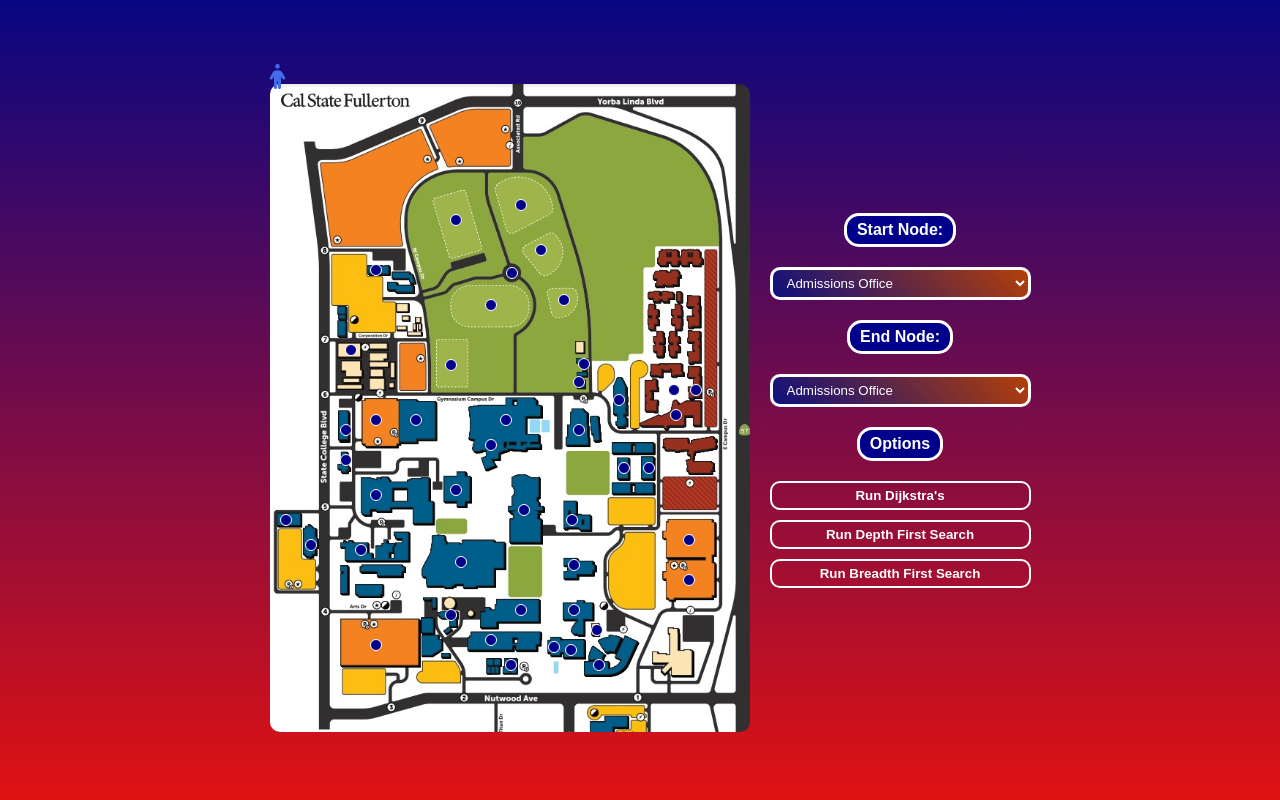
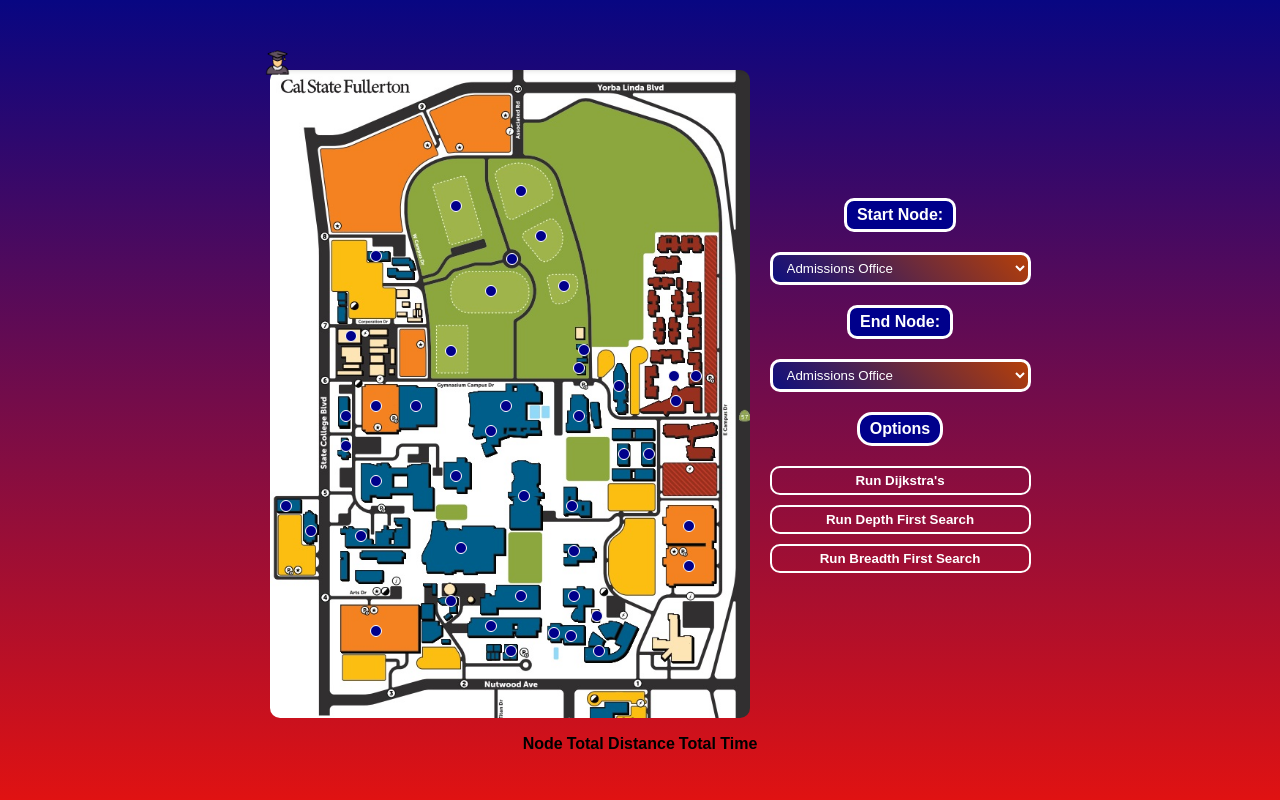
Before and after one commit to KoiosPika/campus-navigation, a Flask app: page / in a window 1280 px wide. Run offline with Flask 3, Linux system fonts and the light colour scheme; lists and menus that the app fills with data are empty.

Commit message:
fixed graph

```diff
--- a/app.py
+++ b/app.py
@@ -6,111 +6,299 @@ app = Flask(__name__)
 
 def create_graph():
     graph = {
-        "AD" : {"LH": 1, "SGMH": 1, "CJ": 1, "GH": 1, "MC": 4},
-        "B"  : {"KHS": 2, "PL": 5, "TSU": 2, "CPAC": 4, "SRC": 3},
-        "CC" : {"TS": 5, "TTF": 6},
-        "CPAC" : {"B": 4, "PL": 3, "H": 5, "MH": 2, "GC": 2, "NPS": 3, "TSU": 2, "VA": 2},
-        "CS" : {"E": 1, "GAS": 3, "ENPS": 4},
-        "E" : {"CS": 1, "RG": 4, "SHCC": 4, "EC": 6},
-        "DBH" : {"MH": 1, "MC": 1, "LH": 1, "GC": 2},
-        "EC" : {"PL": 2, "H": 3, "E": 6, "SHCC": 5},
-        "ENPS" : {"CS": 4, "ESPS": 1},
-        "ESPS" : {"ENPS": 1, "H": 7, "CJ": 4},
-        "GAH" : {"UP": 1, "SCPS": 2, "TSU": 2},
-        "GAS": {"CS": 3, "RG": 2, "RH": 1, "HRE": 1},
-        "GC" : {"CPAC": 2, "DBH": 2, "MH": 2, "NPS": 2},
-        "GF" : {"TS": 2, "AF": 1, "TSC": 2},
-        "GH" : {"H": 2, "MH": 2, "AD": 1, "LH": 1, "CJ": 1},
-        "H" : {"CPAC": 5, "EC": 3, "ESPS": 7, "GH": 2, "PL": 4, "MH": 3},
-        "HRE": {"GAS": 1, "RH": 1},
-        "KHS": {"B": 2, "SRC": 3, "TG": 1, "PL": 3},
-        "LH" : {"AD": 1, "DBH": 1, "GH": 1, "MH": 1, "MC": 3},
-        "MC" : {"DBH": 1, "LH": 3, "AD": 4, "SGMH": 4},
-        "MH" : {"CPAC": 2, "DBH": 1, "GC": 2, "GH": 2, "H": 3, "LH": 1},
-        "MS" : {"TSF": 4, "T": 2},
-        "NPS" : {"GC": 2, "CPAC": 3, "VA": 6},
-        "PL" : {"B": 5, "CPAC": 3, "EC": 2, "H": 3, "KHS": 3, "SHCC": 4},
-        "RG" : {"E": 4, "GAS": 2, "SHCC": 3, "RH": 4},
-        "RH" : {"GAS": 1, "HRE": 1, "RG": 4},
-        "SCPS" : {"GAH": 2, "UP": 1, "SRC": 1, "TSU": 3, "CY": 5},
-        "SGMH" : {"AD": 1, "MC": 4, "CJ": 2},
-        "SHCC" : {"E": 4, "TG": 3, "PL": 4, "RG": 3, "EC": 5, "T": 2},
-        "SRC" : {"KHS": 3, "SCPS": 1, "TG": 2, "B": 3, "TTC": 1},
-        "T" : {"MS": 2, "SHCC": 2, "TG": 5},
-        "TG" : {"KHS": 1, "SHCC": 3, "SRC": 2, "T": 5, "TTC": 2},
-        "TH" : {"ASC": 1, "VA": 3, "TSU": 6},
-        "TS" : {"CC": 5, "GF": 2, "TSC": 3, "TTF": 4, "AF": 4},
-        "TSC" : {"GF": 2, "TS": 3, "AF": 1, "TTF": 1, "TSF": 3},
-        "TSF" : {"MS": 4, "TSC": 3, "AF": 1, "TTF": 2},
-        "TSU" : {"B": 2, "GAH": 2, "SCPS": 3, "TH": 6, "VA": 3, "CPAC": 2},
-        "TTC" : {"TG": 2, "TTF": 1, "SRC": 1},
-        "TTF": {"CC": 6, "TS": 4, "TSC": 1, "TSF": 2, "TTC": 1, "AF": 3},
-        "UP" : {"GAH": 1, "SCPS": 1, "CY": 6},
-        "VA" : {"TH": 3, "TSU": 3, "CPAC": 2, "NPS": 6},
-        "AF" : {"GF": 1, "TS": 4, "TSC": 1, "TSF": 1, "TTF": 3},
-        "ASC" : {"TH": 1},
-        "CJ" : {"AD": 1, "GH": 1, "SGMH": 2, "ESPS":4},
-        "CY" : {"SCPS": 5, "UP": 6},
+        "AD" : {
+            "LH": {"distance":92, "time": 1, "accessibility": True},
+            "SGMH": {"distance":528, "time": 3, "accessibility": True},
+            "CJ": {"distance": 482, "time": 2, "accessibility": True},
+            "GH": {"distance": 528, "time": 2, "accessibility": True},
+            "MC": {"distance": 266, "time": 1, "accessibility": True }},
+        "B" : {
+            "KHS": {"distance": 1056, "time": 3, "accessibility": True},
+            "PL": {"distance": 1584, "time": 6, "accessibility": True},
+            "TSU": {"distance": 1056, "time": 4, "accessibility": True},
+            "CPAC": {"distance": 1056, "time": 4, "accessibility": True},
+            "SRC": {"distance": 384, "time": 2, "accessibility": True}},
+        "CC" : {
+            "TS": {"distance": 1056, "time": 5, "accessibility": True},
+            "TTF": {"distance": 2112, "time": 9, "accessibility": True}},
+        "CPAC" : {
+            "B": {"distance": 1056, "time": 4, "accessibility": True},
+            "PL": {"distance": 1056, "time": 5, "accessibility": True},
+            "H": {"distance": 1584, "time": 6, "accessibility": True},
+            "MH": {"distance": 528, "time": 3, "accessibility": True},
+            "GC": {"distance": 1056, "time": 4, "accessibility": True},
+            "NPS": {"distance": 528, "time": 2, "accessibility": True},
+            "TSU": {"distance": 1056, "time": 4, "accessibility": True},
+            "VA": {"distance": 404, "time": 2, "accessibility": True}},
+        "CS" : {
+            "E": {"distance": 236, "time": 1, "accessibility": True},
+            "GAS": {"distance": 2640, "time": 11, "accessibility": True},
+            "ENPS": {"distance": 1584, "time": 6, "accessibility": True}},
+        "E" : {
+            "CS": {"distance": 236, "time": 1, "accessibility": True},
+            "RG": {"distance": 528, "time": 3, "accessibility": True},
+            "SHCC": {"distance": 276, "time": 1, "accessibility": True},
+            "EC": {"distance": 1056, "time": 4, "accessibility": True}},
+        "DBH" : {
+            "MH": {"distance": 528, "time": 3, "accessibility": True},
+            "MC": {"distance": 528 , "time": 3, "accessibility": True},
+            "LH": {"distance": 528, "time": 2, "accessibility": True},
+            "GC": {"distance": 528, "time": 2, "accessibility": True}},
+        "EC" : {
+            "PL": {"distance": 1056, "time": 4, "accessibility": True},
+            "H": {"distance": 528, "time": 3, "accessibility": True},
+            "E": {"distance": 1056, "time": 4, "accessibility": True},
+            "SHCC": {"distance": 1056, "time": 4, "accessibility": True}},
+        "ENPS" : {
+            "CS": {"distance": 1584, "time": 6, "accessibility": True},
+            "ESPS": {"distance": 381, "time": 2, "accessibility": True}},
+        "ESPS" : {
+            "ENPS": {"distance": 381, "time": 2, "accessibility": True},
+            "H": {"distance": 1056, "time": 5, "accessibility": True},
+            "CJ": {"distance": 1056, "time": 5, "accessibility": True}},
+        "GAH" : {
+            "UP": {"distance": 528, "time": 3, "accessibility": True},
+            "SCPS": {"distance": 190, "time": 1, "accessibility": True},
+            "TSU": {"distance": 128, "time": 1, "accessibility": True}},
+        "GAS": {
+            "CS": {"distance": 259, "time": 1, "accessibility": True},
+            "RG": {"distance": 528, "time": 3, "accessibility": True},
+            "RH": {"distance": 528, "time": 2, "accessibility": True},
+            "HRE": {"distance": 233, "time": 1, "accessibility": True}},
+        "GC" : {
+            "CPAC": {"distance": 1056, "time": 4, "accessibility": True},
+            "DBH": {"distance": 528, "time": 2, "accessibility": True},
+            "MH": {"distance": 2112, "time": 8, "accessibility": True},
+            "NPS": {"distance": 3168, "time": 12, "accessibility": True}},
+        "GF" : {
+            "TS": {"distance": 1584, "time": 6, "accessibility": True},
+            "AF": {"distance": 1056, "time": 5, "accessibility": True},
+            "TSC": {"distance": 374, "time": 2, "accessibility": True}},
+        "GH" : {
+            "H": {"distance": 285, "time": 1, "accessibility": True},
+            "MH": {"distance": 449, "time": 2, "accessibility": True},
+            "AD": {"distance": 528, "time": 2, "accessibility": True},
+            "LH": {"distance": 528, "time": 3, "accessibility": True},
+            "CJ": {"distance": 1056, "time": 3, "accessibility": True}},
+        "H" : {
+            "CPAC": {"distance": 1584, "time": 6, "accessibility": True},
+            "EC": {"distance": 528, "time": 3, "accessibility": True},
+            "ESPS": {"distance": 1056, "time": 5, "accessibility": True},
+            "GH": {"distance": 285, "time": 1, "accessibility": True},
+            "PL": {"distance": 528, "time": 3, "accessibility": True},
+            "MH": {"distance": 528, "time": 3, "accessibility": True}},
+        "HRE": {
+            "GAS": {"distance": 233, "time": 1, "accessibility": True},
+            "RH": {"distance": 1584, "time": 7, "accessibility": True}},
+        "KHS": {
+            "B": {"distance": 1056, "time": 3, "accessibility": True},
+            "SRC": {"distance": 213, "time": 1, "accessibility": True},
+            "TG": {"distance": 7, "time": 1, "accessibility": True},
+            "PL": {"distance": 1584, "time": 6, "accessibility": True}},
+        "LH" : {
+            "AD": {"distance": 92, "time": 1, "accessibility": True},
+            "DBH": {"distance": 528, "time": 2, "accessibility": True},
+            "GH": {"distance": 528, "time": 3, "accessibility": True},
+            "MH": {"distance": 528, "time": 3, "accessibility": True},
+            "MC": {"distance": 390, "time": 2, "accessibility": True}},
+        "MC" : {
+            "DBH":{"distance": 528, "time": 3, "accessibility": True} ,
+            "LH": {"distance": 390, "time": 2, "accessibility": True},
+            "AD": {"distance": 266, "time": 1, "accessibility": True},
+            "SGMH": {"distance": 1056, "time": 4, "accessibility": True}},
+        "MH" : {
+            "CPAC": {"distance": 528, "time": 3, "accessibility": True},
+            "DBH": {"distance": 528, "time": 3, "accessibility": True},
+            "GC": {"distance": 2112, "time": 8, "accessibility": True},
+            "GH": {"distance": 449, "time": 2, "accessibility": True},
+            "H": {"distance": 528, "time": 3, "accessibility": True},
+            "LH": {"distance": 528, "time": 3, "accessibility": True}},
+        "MS" : {
+            "TSF": { "distance": 1584, "time" : 6, "accessibility" : True},
+            "T": { "distance": 295, "time" : 1, "accessibility" : True}},
+        "NPS" : {
+            "GC": { "distance": 528, "time" : 3, "accessibility" : True},
+            "CPAC": { "distance": 1056, "time" : 2, "accessibility" : True},
+            "VA": { "distance": 1056, "time" : 5, "accessibility" : True}},
+        "PL" : {
+            "B": { "distance": 1584, "time" : 6, "accessibility" : True},
+            "CPAC": { "distance": 1056, "time" : 5, "accessibility" : True},
+            "EC": { "distance": 384, "time" : 2, "accessibility" : True},
+            "H": { "distance": 528, "time" : 2, "accessibility" : True},
+            "KHS": { "distance": 528, "time" : 3, "accessibility" : True},
+            "SHCC": { "distance": 1056, "time" : 4, "accessibility" : True}},
+        "RG" : {
+            "E": { "distance": 528, "time" : 3, "accessibility" : True},
+            "GAS": { "distance": 528, "time" : 3, "accessibility" : True},
+            "SHCC": { "distance": 463, "time" : 2, "accessibility" : True},
+            "RH": { "distance": 528, "time" : 3, "accessibility" : True}},
+        "RH" : {
+            "GAS": { "distance": 528, "time" : 2, "accessibility" : True},
+            "HRE": { "distance": 528, "time" : 2, "accessibility" : True},
+            "RG": { "distance": 528, "time" : 3, "accessibility" : True}},
+        "SCPS" : {
+            "GAH": { "distance": 171, "time" : 1, "accessibility" : True},
+            "UP": { "distance": 285, "time" : 1, "accessibility" : True},
+            "SRC": { "distance": 410, "time" : 2, "accessibility" : True},
+            "TSU": { "distance": 318, "time" : 1, "accessibility" : True},
+            "CY": { "distance": 1584, "time" : 6, "accessibility" : True}},
+        "SGMH" : {
+            "AD": { "distance": 528, "time" : 3, "accessibility" : True},
+            "MC": { "distance": 1056, "time" : 4, "accessibility" : True},
+            "CJ": { "distance": 528, "time" : 2, "accessibility" : True}},
+        "SHCC" : {
+            "E": { "distance": 295, "time" : 1, "accessibility" : True},
+            "TG": { "distance": 1056, "time" : 4, "accessibility" : True},
+            "PL": { "distance": 1056, "time" : 4, "accessibility" : True},
+            "RG": { "distance": 463, "time" : 2, "accessibility" : True},
+            "EC": { "distance": 528, "time" : 2, "accessibility" : True},
+            "T": { "distance": 1056, "time" : 4, "accessibility" : True}},
+        "SRC" : {
+            "KHS": { "distance": 528, "time" : 3, "accessibility" : True},
+            "SCPS": { "distance": 410, "time" : 2, "accessibility" : True},
+            "TG": { "distance": 207, "time" : 1, "accessibility" : True},
+            "B": { "distance": 384, "time" : 2, "accessibility" : True},
+            "TTC": { "distance": 250, "time" : 1, "accessibility" : True}},
+        "T" : {
+            "MS": { "distance": 295, "time" : 1, "accessibility" : True},
+            "SHCC": { "distance": 1056, "time" : 4, "accessibility" : True},
+            "TG": { "distance": 528, "time" : 3, "accessibility" : True}},
+        "TG" : {
+            "KHS": { "distance": 125, "time" : 1, "accessibility" : True},
+            "SHCC": { "distance": 1056, "time" : 4, "accessibility" : True},
+            "SRC": { "distance": 207, "time" : 1, "accessibility" : True},
+            "T": { "distance": 528, "time" : 3, "accessibility" : True},
+            "TTC": { "distance": 459, "time" : 2, "accessibility" : True}},
+        "TH" : {
+            "ASC": { "distance": 528, "time" : 2, "accessibility" : True},
+            "VA": { "distance": 1056, "time" : 4, "accessibility" : True},
+            "TSU": { "distance": 528, "time" : 3, "accessibility" : True}},
+        "TS" : {
+            "CC": { "distance": 1056, "time" : 5, "accessibility" : True},
+            "GF": { "distance": 1584, "time" : 6, "accessibility" : True},
+            "TSC": { "distance": 466, "time" : 2, "accessibility" : True},
+            "TTF": { "distance": 1056, "time" : 4, "accessibility" : True},
+            "AF": { "distance": 528, "time" : 2, "accessibility" : True}},
+        "TSC" : {
+            "GF": { "distance": 374, "time" : 2, "accessibility" : True},
+            "TS": { "distance": 466, "time" : 2, "accessibility" : True},
+            "AF": { "distance": 528, "time" : 3, "accessibility" : True},
+            "TTF": { "distance": 1056, "time" : 5, "accessibility" : True},
+            "TSF": { "distance": 262, "time" : 1, "accessibility" : True}},
+        "TSF" : {
+            "MS": { "distance": 1584, "time" : 6, "accessibility" : True},
+            "TSC": { "distance": 262, "time" : 1, "accessibility" : True},
+            "AF": { "distance": 243, "time" : 1, "accessibility" : True},
+            "TTF": { "distance": 250, "time" : 1, "accessibility" : True}},
+        "TSU" : {
+            "B": { "distance": 1056, "time" : 4, "accessibility" : True},
+            "GAH": { "distance": 125, "time" : 1, "accessibility" : True},
+            "SCPS": { "distance": 318, "time" : 1, "accessibility" : True},
+            "TH": { "distance": 528, "time" : 3, "accessibility" : True},
+            "VA": { "distance": 1056, "time" : 4, "accessibility" : True},
+            "CPAC": { "distance": 1056, "time" : 4, "accessibility" : True}},
+        "TTC" : {
+            "TG": { "distance": 459, "time" : 2, "accessibility" : True},
+            "TTF": { "distance": 1056, "time" : 5, "accessibility" : True},
+            "SRC": { "distance": 250, "time" : 1, "accessibility" : True},
+            "CC": { "distance": 2112, "time" : 9, "accessibility" : True}},
+        "TTF": {
+            "CC": { "distance": 2112, "time" : 9, "accessibility" : True},
+            "TS": { "distance": 1056, "time" : 4, "accessibility" : True},
+            "TSC": { "distance": 1056, "time" : 5, "accessibility" : True},
+            "TSF": { "distance": 250, "time" : 1, "accessibility" : True},
+            "TTC": { "distance": 1056, "time" : 5, "accessibility" : True},
+            "AF": { "distance": 417, "time" : 2, "accessibility" : True}},
+        "UP" : {
+            "GAH": { "distance": 463, "time" : 2, "accessibility" : True},
+            "SCPS": { "distance": 285, "time" : 1, "accessibility" : True},
+            "CY": { "distance": 2112, "time" : 9, "accessibility" : True}},
+        "VA" : {
+            "TH": { "distance": 1056, "time" : 4, "accessibility" : True},
+            "TSU": { "distance": 1056, "time" : 4, "accessibility" : True},
+            "CPAC": { "distance": 404, "time" : 2, "accessibility" : True},
+            "NPS": { "distance": 1056, "time" : 5, "accessibility" : True}},
+        "AF" : {
+            "GF": { "distance": 1056, "time" : 5, "accessibility" : True},
+            "TS": { "distance": 528, "time" : 2, "accessibility" : True},
+            "TSC": { "distance": 528, "time" : 3, "accessibility" : True},
+            "TSF": { "distance": 243, "time" : 1, "accessibility" : True},
+            "TTF": { "distance": 417, "time" : 2, "accessibility" : True}},
+        "ASC" : {
+            "TH": { "distance": 528, "time" : 2, "accessibility" : True}},
+        "CJ" : {
+            "AD": { "distance": 482, "time" : 2, "accessibility" : True},
+            "GH": { "distance": 1056, "time" : 3, "accessibility" : True},
+            "SGMH": { "distance": 528, "time" : 2, "accessibility" : True},
+            "ESPS":{ "distance": 1056, "time" : 3, "accessibility" : True}, },
+        "CY" : {
+            "SCPS":{ "distance": 1584, "time" : 6, "accessibility" : True},
+            "UP": { "distance": 2112, "time" : 9, "accessibility" : True}},
         }
     return graph
 
 def dijkstra(graph, source, destination):
     distances = {node: float('inf') for node in graph}
+    times = {node: float('inf') for node in graph}  # Store the cumulative time to reach each node
     distances[source] = 0
-    priority_queue = [(0, source)]
+    times[source] = 0
+    priority_queue = [(0, 0, source)]
     previous_nodes = {node: None for node in graph}
 
     while priority_queue:
-        current_distance, current_node = heapq.heappop(priority_queue)
+        current_distance, current_time, current_node = heapq.heappop(priority_queue)
         if current_node == destination:
             break
         if current_distance > distances[current_node]:
             continue
 
-        for neighbor, weight in graph[current_node].items():
+        for neighbor, attributes in graph[current_node].items():
+            weight = attributes["distance"]
+            travel_time = attributes["time"]
             distance = current_distance + weight
+            time = current_time + travel_time
+
             if distance < distances[neighbor]:
                 distances[neighbor] = distance
+                times[neighbor] = time
                 previous_nodes[neighbor] = current_node
-                heapq.heappush(priority_queue, (distance, neighbor))
+                heapq.heappush(priority_queue, (distance, time, neighbor))
 
     path = []
     current = destination
+    total_distance = distances[destination]
+    total_time = times[destination]
+
     while current is not None:
         path.append(current)
         current = previous_nodes[current]
     path.reverse()
 
-    return distances[destination], path
+    return total_distance, total_time, path
 
-# Implement Breadth First Search algorithm
+
 def bfs(graph, start, destination):
-    queue = deque([[start]]) #Queue for BFS paths to explore
-    #set to track visited intersections
+    queue = deque([[start]])
     visited = set()
 
-    #continue BFS until all the paths a re explored
     while queue:
         path = queue.popleft()
-        #Get the current intersection (last node in path)
         current_intersection = path[-1]
 
-        #Check if we have reached the destination
         if current_intersection == destination:
-            return path
+            total_distance = sum(graph[path[i]][path[i + 1]]["distance"] for i in range(len(path) - 1))
+            total_time = sum(graph[path[i]][path[i + 1]]["time"] for i in range(len(path) - 1))
+            return total_distance, total_time, path
 
-        #check if we have reached the destination
         if current_intersection not in visited:
             visited.add(current_intersection)
-
-            for neighbor in graph.get(current_intersection, []):
+            for neighbor in graph.get(current_intersection, {}):
                 new_path = list(path)
                 new_path.append(neighbor)
                 queue.append(new_path)
 
-    return None
+    return None, None, []
 
-# Implement Depth First Search algorithm
 def dfs(graph, start, destination, path=None, visited=None):
     if path is None:
         path = [start]
@@ -120,14 +308,16 @@ def dfs(graph, start, destination, path=None, visited=None):
     visited.add(start)
 
     if start == destination:
-        return path
+        total_distance = sum(graph[path[i]][path[i + 1]]["distance"] for i in range(len(path) - 1))
+        total_time = sum(graph[path[i]][path[i + 1]]["time"] for i in range(len(path) - 1))
+        return total_distance, total_time, path
 
-    for neighbor in graph.get(start, []):
+    for neighbor in graph.get(start, {}):
         if neighbor not in visited:
-            result_path = dfs(graph, neighbor, destination, path + [neighbor], visited)
-            if result_path:
-                return result_path
-    return None
+            result = dfs(graph, neighbor, destination, path + [neighbor], visited)
+            if result:
+                return result
+    return None, None, []
 
 @app.route('/')
 def home():
@@ -135,24 +325,30 @@ def home():
 
 @app.route('/find_path', methods=['POST'])
 def find_path():
-    data = request.get_json()  # Use request.get_json() to parse JSON data
+    data = request.get_json()
     start = data['start']
     end = data['end']
     algorithm = data['algorithm']
     graph = create_graph()
 
     if algorithm == 'Dijkstra':
-        _, path = dijkstra(graph, start, end)
+        total_distance, total_time, path = dijkstra(graph, start, end)
     elif algorithm == 'BFS':
-        path = bfs(graph, start, end)
+        total_distance, total_time, path = bfs(graph, start, end)
     elif algorithm == 'DFS':
-        path = dfs(graph, start, end)
+        total_distance, total_time, path = dfs(graph, start, end)
     else:
-        path = None
+        path = []
+        total_distance = 0
+        total_time = 0
 
-    distance = 20
+    total_distance = total_distance / 5280
 
-    return jsonify({"distance": distance,"path": path if path else []})
+    return jsonify({
+        "distance": round(total_distance, 2),
+        "time": total_time,
+        "path": path
+    })
 
 if __name__ == '__main__':
     app.run(debug=True)
--- a/static/style/styles.css
+++ b/static/style/styles.css
@@ -4,10 +4,18 @@ body {
     font-family: Arial, sans-serif;
     margin: 0;
     display: flex;
+    flex-direction: column;
     justify-content: center;
     align-items: center;
     height: 100vh;
     background: linear-gradient(360deg, #e01212, #080682); /* Dark blue to light blue */
+}
+
+.main {
+    display: flex;
+    justify-content: center;
+    align-items: center;
+    margin: 10px 30px;
 }
 
 .container {
@@ -45,7 +53,7 @@ label {
     color: #ffffff;
     font-weight: 600;
     border: 3px solid white;
-    border-radius: 15px;
+    border-radius: 10px;
     padding: 5px 10px;
     background-color: #00008b;
 }
@@ -60,6 +68,7 @@ select {
 
 option {
     background-color: #005e8b;
+    border-radius: 10px;
 }
 
 button {
@@ -71,6 +80,10 @@ button {
     width: 100%;
     font-weight: 600;
     cursor: pointer;
+}
+
+button:hover {
+    background: linear-gradient(45deg, #0e107e, #4a1b88);
 }
 
 span {
--- a/templates/index.html
+++ b/templates/index.html
@@ -8,6 +8,7 @@
 </head>
 
 <body>
+    <div class="main">
         <div class="container">
             <img src="{{ url_for('static', filename='map.jpg') }}" alt="Centered Image" class="map-image">
             <div class="node" id="AD"></div>
@@ -55,7 +56,7 @@
             <div class="node" id="TTF"></div>
             <div class="node" id="UP"></div>
             <div class="node" id="VA"></div>
-        <img src="{{ url_for('static', filename='person.svg') }}" id="icon" class="icon" alt="Person Icon">
+            <img src="{{ url_for('static', filename='person.png') }}" id="icon" class="icon" alt="Person Icon">
         </div>
         <div class="wrapper">
             <label for="start">Start Node:</label>
@@ -163,11 +164,22 @@
                 <button onclick="findPath('BFS')">Run Breadth First Search</button>
             </div>
 
-        <!-- Display the path and distance -->
-        <!-- <div id="result">
-            <p>Distance: <span id="distance"></span></p>
-            <p>Path: <span id="path"></span></p>
-        </div> -->
+        </div>
+    </div>
+
+    <div id="result">
+        <table id="result-table">
+            <tr>
+                <th>Node</th>
+                <th>Total Distance</th>
+                <th>Total Time</th>
+            </tr>
+            <tr>
+                <td id="path-nodes"></td>
+                <td id="total-distance"></td>
+                <td id="total-time"></td>
+            </tr>
+        </table>
     </div>
 
     <script>
@@ -189,8 +201,9 @@
                 }
 
                 const data = await response.json();
-                // document.getElementById('distance').innerText = data.distance;
-                // document.getElementById('path').innerText = data.path.join(" -> ");
+                document.getElementById('path-nodes').innerText = data.path.join(" -> ");
+                document.getElementById('total-distance').innerText = data.distance;
+                document.getElementById('total-time').innerText = data.time;
 
                 // Call drawPath with the received path data
                 drawPath(data.path);
@@ -229,7 +242,7 @@
                 // Style the line
                 line.style.width = length + "px";
                 line.style.height = "5px"; // Thickness of the line
-                line.style.backgroundColor = "red"; // Color of the line
+                line.style.background = "red"; // Color of the line
                 line.style.position = "absolute";
                 line.style.top = y1 + "px";
                 line.style.left = x1 + "px";
@@ -283,7 +296,7 @@
 
             // Start by setting the icon to the initial position, then move along the path
             setPositionToNode(path[0]); // Set icon to start node position
-            setTimeout(moveToNextNode, 500); // Delay before starting movement
+            setTimeout(moveToNextNode, 250); // Delay before starting movement
         }
 
     </script>
```
Also changed, not shown: static/person.png (added), static/person.svg. Lines whose indentation alone changed are shown as unchanged.
